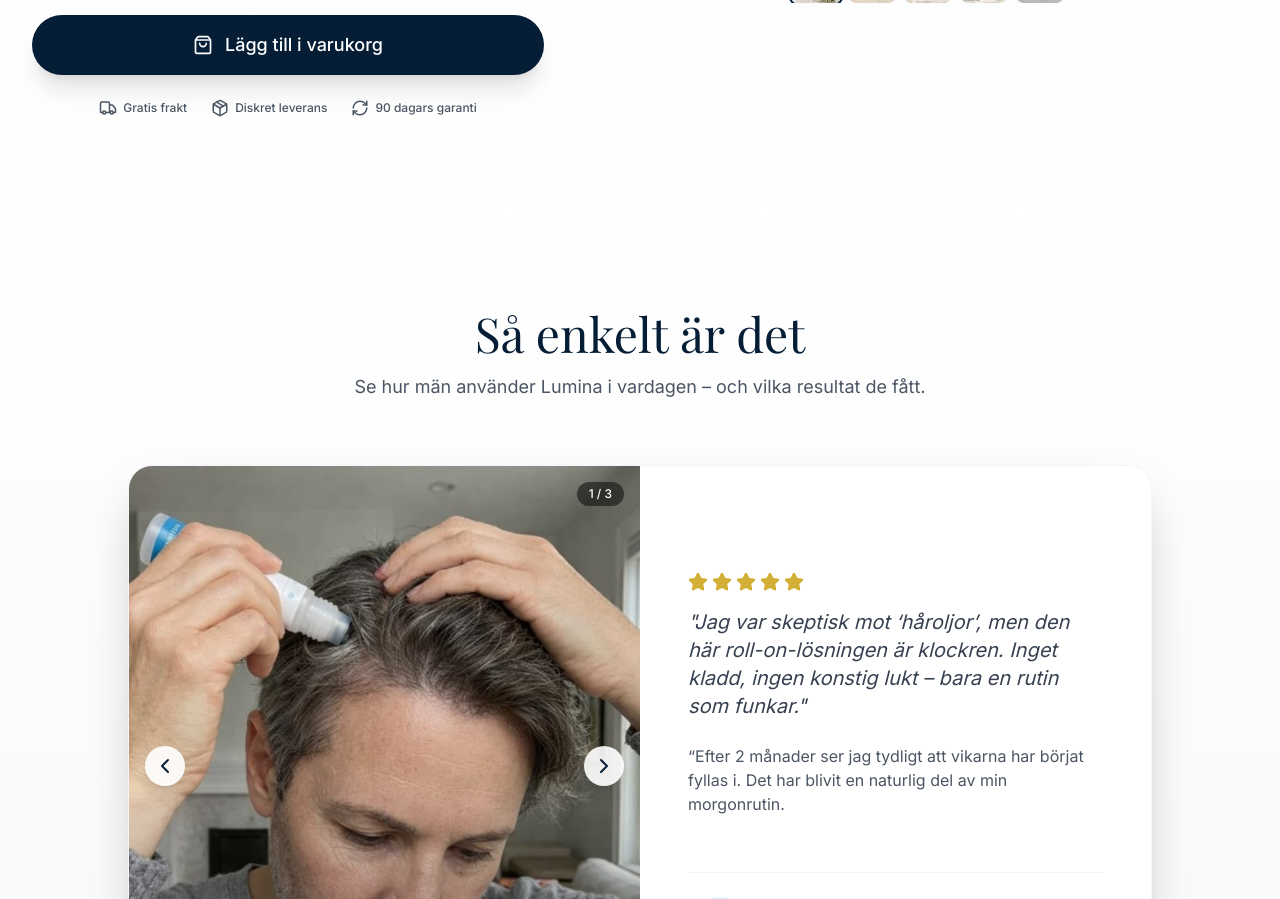
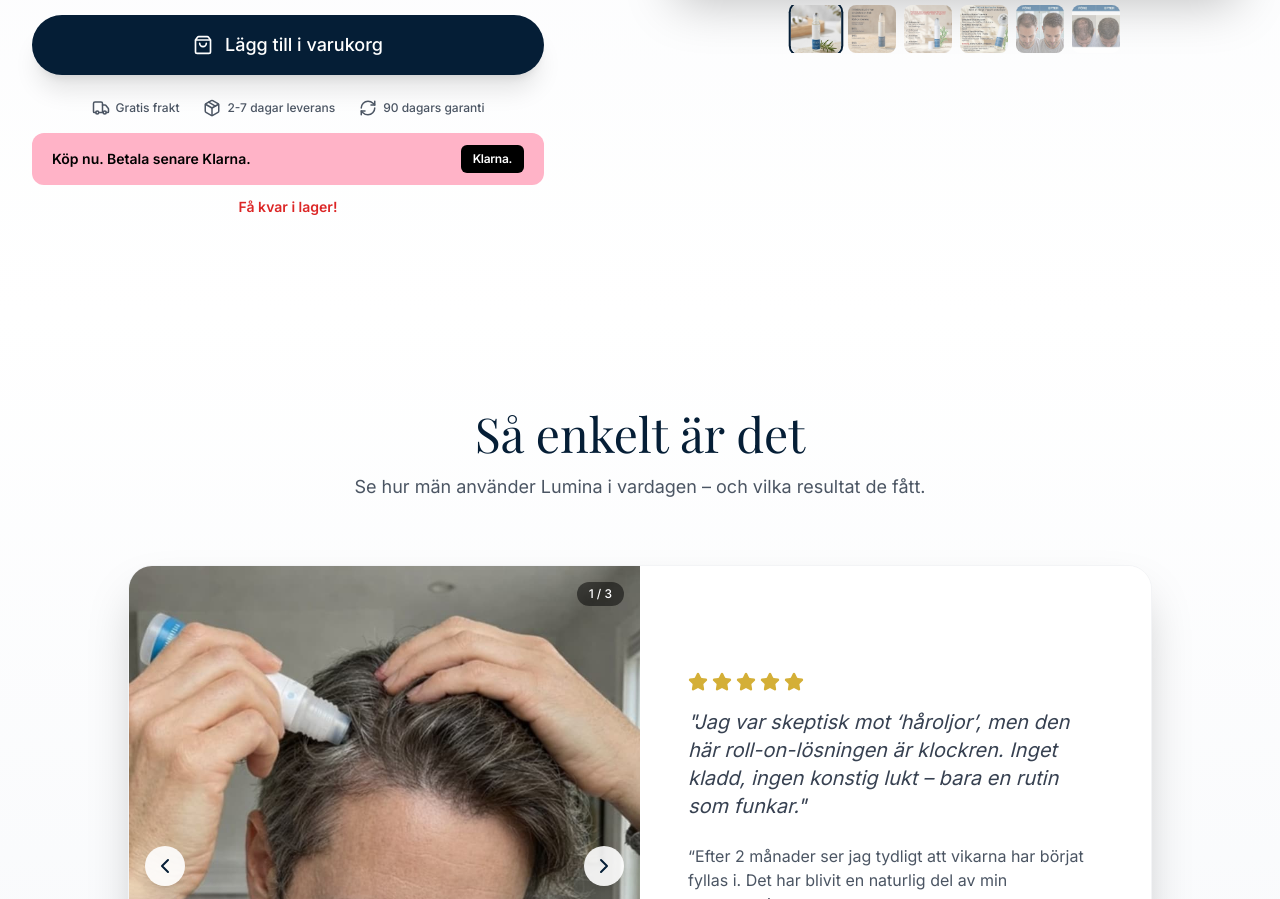
Before and after one commit to mangaz900/luminaflow, a React (Vite) app: page /p2 in a window 1280 px wide. Shown: the part 920-1819 px from the top of the page. Built offline with nearby package versions, Linux system fonts and the light colour scheme; no server answers; a web font is replaced by a local one.

Commit message:
Add Klarna banner, 2-7 dagar leverans and urgency text to HeroV2 (/p2)

```diff
--- a/components/HeroV2.tsx
+++ b/components/HeroV2.tsx
@@ -226,12 +226,21 @@ const HeroV2: React.FC<HeroV2Props> = ({
                                     <Truck size={18} /> Gratis frakt
                                 </span>
                                 <span className="flex items-center gap-1.5">
-                                    <Package size={18} /> Diskret leverans
+                                    <Package size={18} /> 2-7 dagar leverans
                                 </span>
                                 <span className="flex items-center gap-1.5">
                                     <RefreshCw size={18} /> 90 dagars garanti
                                 </span>
                             </div>
+
+                            {/* Klarna Banner */}
+                            <div className="mt-4 flex items-center justify-between bg-[#FFB3C7] px-5 py-3 rounded-xl">
+                                <span className="font-bold text-black text-sm">Köp nu. Betala senare Klarna.</span>
+                                <span className="bg-black text-white text-xs font-bold px-3 py-1.5 rounded-md tracking-tight">Klarna.</span>
+                            </div>
+
+                            {/* Urgency */}
+                            <p className="mt-3 text-center text-[#DC2626] font-semibold text-sm">Få kvar i lager!</p>
                         </div>
                     </div>
 
```
